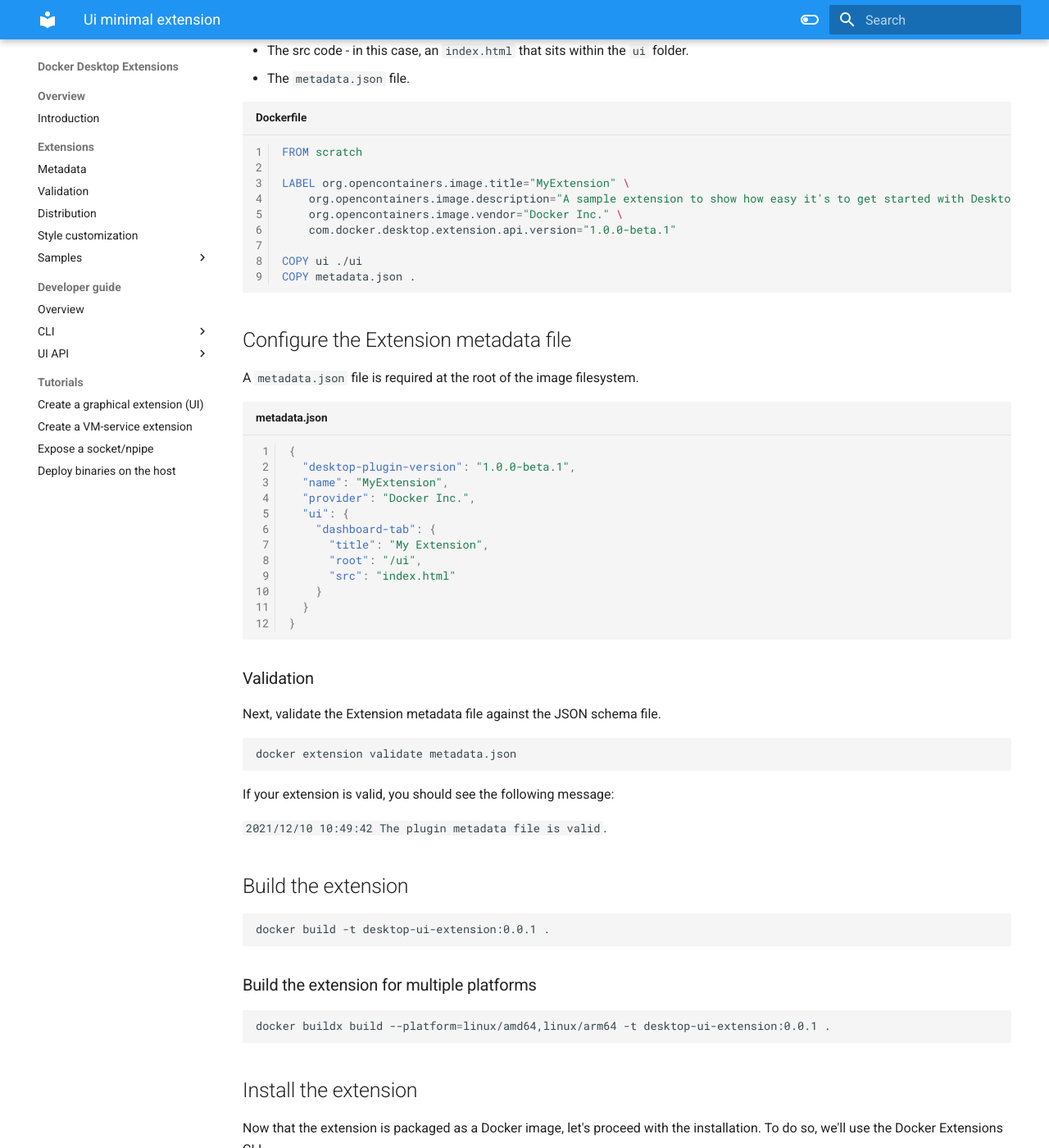
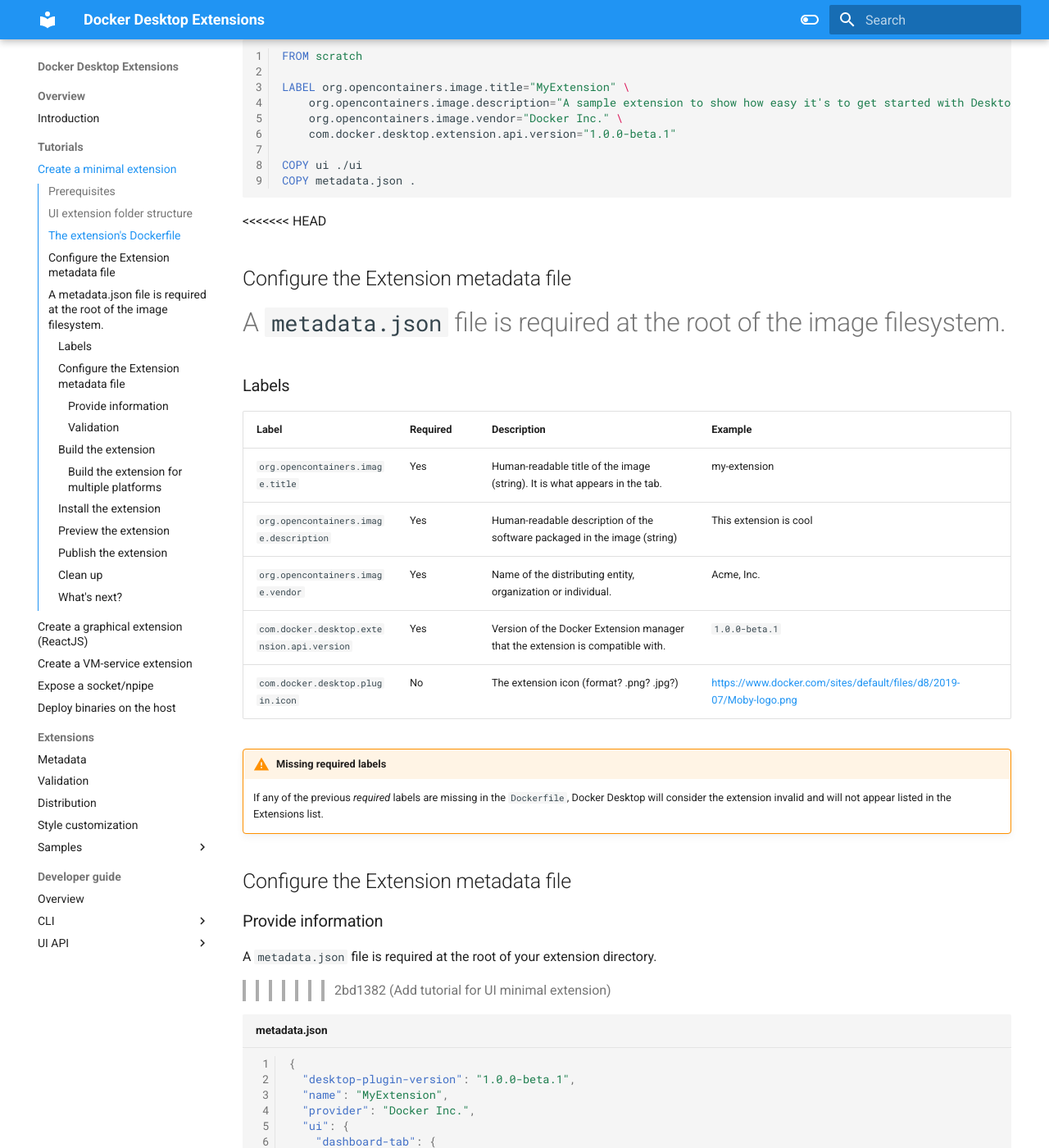
Before and after one commit to docker/extensions-sdk, an MkDocs documentation site: the page built from docs/tutorials/ui-minimal-extension.md, in a window 1280 px wide and 1400 px high, scrolled down 881 px. Shown: the whole window at 82% size. Built offline with MkDocs 1.6.1 and Material for MkDocs 9.7.7, drawn with Linux system fonts in a browser that asks for light colours; some of the changed text lies outside the part shown.

Commit message:
Add tutorial for UI minimal extension

````diff
--- a/docs/tutorials/ui-minimal-extension.md
+++ b/docs/tutorials/ui-minimal-extension.md
@@ -47,9 +45,33 @@
 COPY metadata.json .
 ```
 
+<<<<<<< HEAD
+
 ## Configure the Extension metadata file
 
-A `metadata.json` file is required at the root of the image filesystem.
+# A `metadata.json` file is required at the root of the image filesystem.
+
+### Labels
+
+| Label | Required | Description | Example |
+| ------------------------------------------ | ------------------------------------------ | ------------------------------------------------------------------------------ | |
+| `org.opencontainers.image.title` | Yes | Human-readable title of the image (string). It is what appears in the tab. | my-extension |
+| `org.opencontainers.image.description` | Yes | Human-readable description of the software packaged in the image (string) | This extension is cool|
+| `org.opencontainers.image.vendor` | Yes | Name of the distributing entity, organization or individual. | Acme, Inc. |
+| `com.docker.desktop.extension.api.version` | Yes | Version of the Docker Extension manager that the extension is compatible with. | `1.0.0-beta.1`|
+| `com.docker.desktop.plugin.icon` | No | The extension icon (format? .png? .jpg?) | <a href="https://www.docker.com/sites/default/files/d8/2019-07/Moby-logo.png" target="__blank">https://www.docker.com/sites/default/files/d8/2019-07/Moby-logo.png<a> |
+
+!!! warning "Missing required labels"
+
+    If any of the previous _required_ labels are missing in the `Dockerfile`, Docker Desktop will consider the extension invalid and will not appear listed in the Extensions list.
+
+## Configure the Extension metadata file
+
+### Provide information
+
+A `metadata.json` file is required at the root of your extension directory.
+
+> > > > > > > 2bd1382 (Add tutorial for UI minimal extension)
 
 ```json title="metadata.json" linenums="1"
 {
@@ -173,3 +195,7 @@
 Extension UI tab My Extension removed
 Extension "MyExtension" removed
 ```
+
+## What's next?
+
+See the next [tutorial](../ui-extension/) to create a UI extension based on ReactJS or check the rest of tutorials.
--- a/mkdocs.yml
+++ b/mkdocs.yml
@@ -39,6 +39,12 @@
 nav:
   - Overview:
       - Introduction: index.md
+  - Tutorials:
+      - Create a minimal extension: tutorials/ui-minimal-extension.md
+      - Create a graphical extension (ReactJS): tutorials/ui-extension.md
+      - Create a VM-service extension: tutorials/vm-service-extension.md
+      - Expose a socket/npipe: tutorials/expose-socket-npipe.md
+      - Deploy binaries on the host: tutorials/deploy-binaries-on-host.md
   - Extensions:
       - Metadata: extensions/METADATA.md
       - Validation: extensions/validation.md
@@ -57,8 +63,3 @@
           - Build, test and install an extension: dev/cli/Build, test and install an extension.md
       - UI API:
           - Overview: dev/api/overview.md
-  - Tutorials:
-      - Create a graphical extension (UI): tutorials/ui-extension.md
-      - Create a VM-service extension: tutorials/vm-service-extension.md
-      - Expose a socket/npipe: tutorials/expose-socket-npipe.md
-      - Deploy binaries on the host: tutorials/deploy-binaries-on-host.md
````
Also changed, not shown: other parts of docs/tutorials/ui-minimal-extension.md (+13 -15 lines), docs/images/ui-minimal-extension.png (added), 5 other files.
